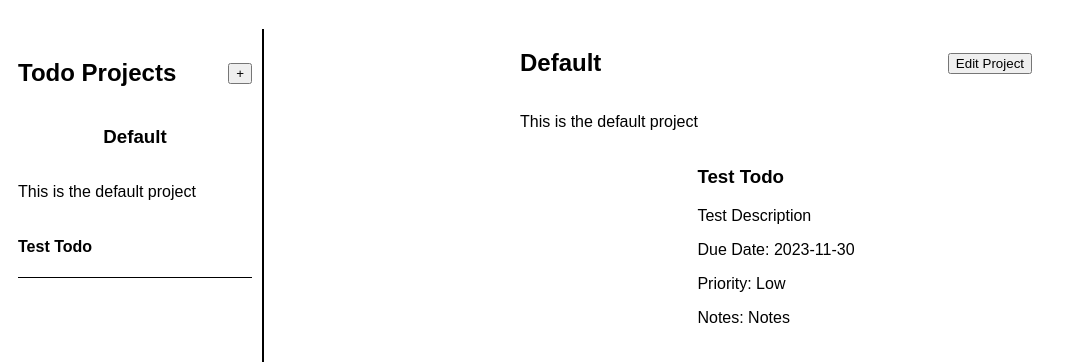
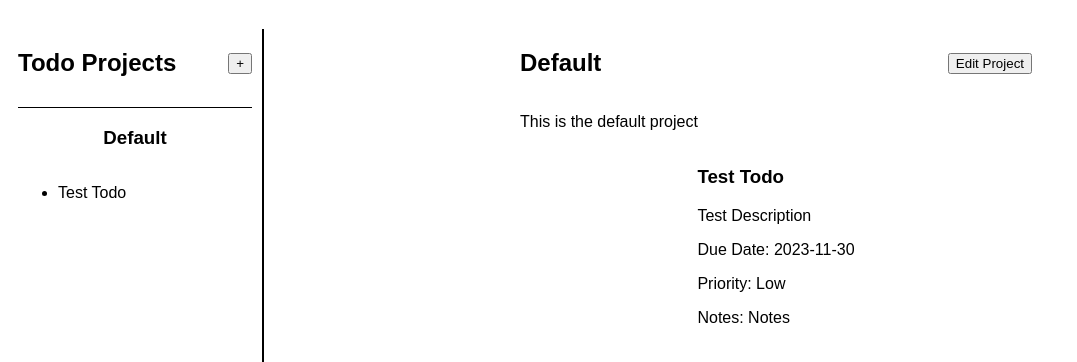
Before and after one commit to Locklear904/odin-todolist, a website built with webpack: page src/index.html in a window 1280 px wide. Shown: the part 98-460 px from the top of the page, without its empty margins (0-1077 px from the left). Built offline with nearby package versions, Linux system fonts and the light colour scheme.

Commit message:
Edit Sidebar Display
Remove project descriptions from the sidebar, as they are displayed
on main. Change sidebar todos from headers to lists.

```diff
--- a/src/scripts/display.js
+++ b/src/scripts/display.js
@@ -2,12 +2,12 @@ const projectsList = document.querySelector('#projectsList');
 const main = document.querySelector('main');
 import { createNewProject } from "./appLogic";
 
-function displaySidebarTodos(project, projectDiv) {
+function displaySidebarTodos(project, projectTodos) {
     project.todos.forEach((todo) => {
         let sideTodoDiv = document.createElement('div');
         sideTodoDiv.setAttribute('class', 'sideTodoDiv');
-        projectDiv.appendChild(sideTodoDiv);
-        let sideTodoTitle = document.createElement('h4');
+        projectTodos.appendChild(sideTodoDiv);
+        let sideTodoTitle = document.createElement('li');
         sideTodoTitle.textContent = todo.title;
         sideTodoTitle.setAttribute('class', 'sideTodoTitle');
         sideTodoDiv.appendChild(sideTodoTitle);
@@ -24,12 +24,11 @@ function displaySidebarContent(projects) {
         projectTitle.textContent = project.title;
         projectTitle.setAttribute('class', 'sideProjectTitle');
         projectDiv.appendChild(projectTitle);
-        let projectDescription = document.createElement('p');
-        projectDescription.setAttribute('class', 'sideProjectDescription');
-        projectDescription.textContent = project.description;
-        projectDiv.appendChild(projectDescription);
+        let projectTodos = document.createElement('ul');
+        projectTodos.setAttribute('class', 'sideTodoList');
+        projectDiv.appendChild(projectTodos);
         //Populates todos
-        displaySidebarTodos(project, projectDiv);
+        displaySidebarTodos(project, projectTodos);
     });
 }
 
--- a/src/style.css
+++ b/src/style.css
@@ -33,6 +33,9 @@ main {
 #sidebar {
     grid-row: 2 / 3;
     grid-column: 1 / 2;
+    display: flex;
+    flex-direction: column;
+    gap: 10px;
     border-right: 2px solid black;
     padding: 10px;
 }
@@ -42,6 +45,11 @@ main {
     align-items: center;
     justify-content: space-between;
 }
+
+ #projectsHeader h2 {
+    margin-top: 10px;
+    margin-bottom: 10px;
+ }
 
 #projectFormDiv {
     display: flex;
@@ -62,7 +70,7 @@ main {
 .sideProjectDiv {
     display: flex;
     flex-direction: column;
-    border-bottom: 1px solid black;
+    border-top: 1px solid black;
 }
 
 .sideProjectTitle {
```
Also changed, not shown: dist/main.js.
